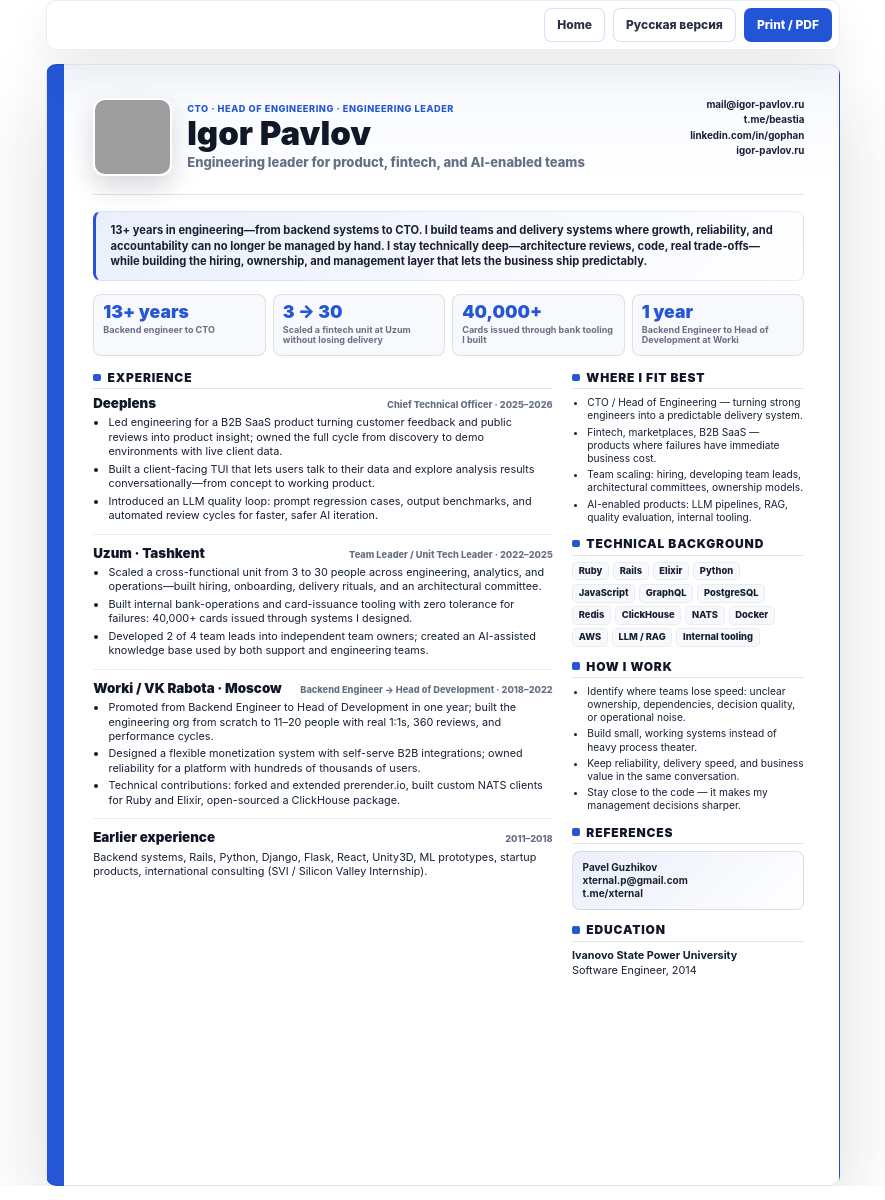
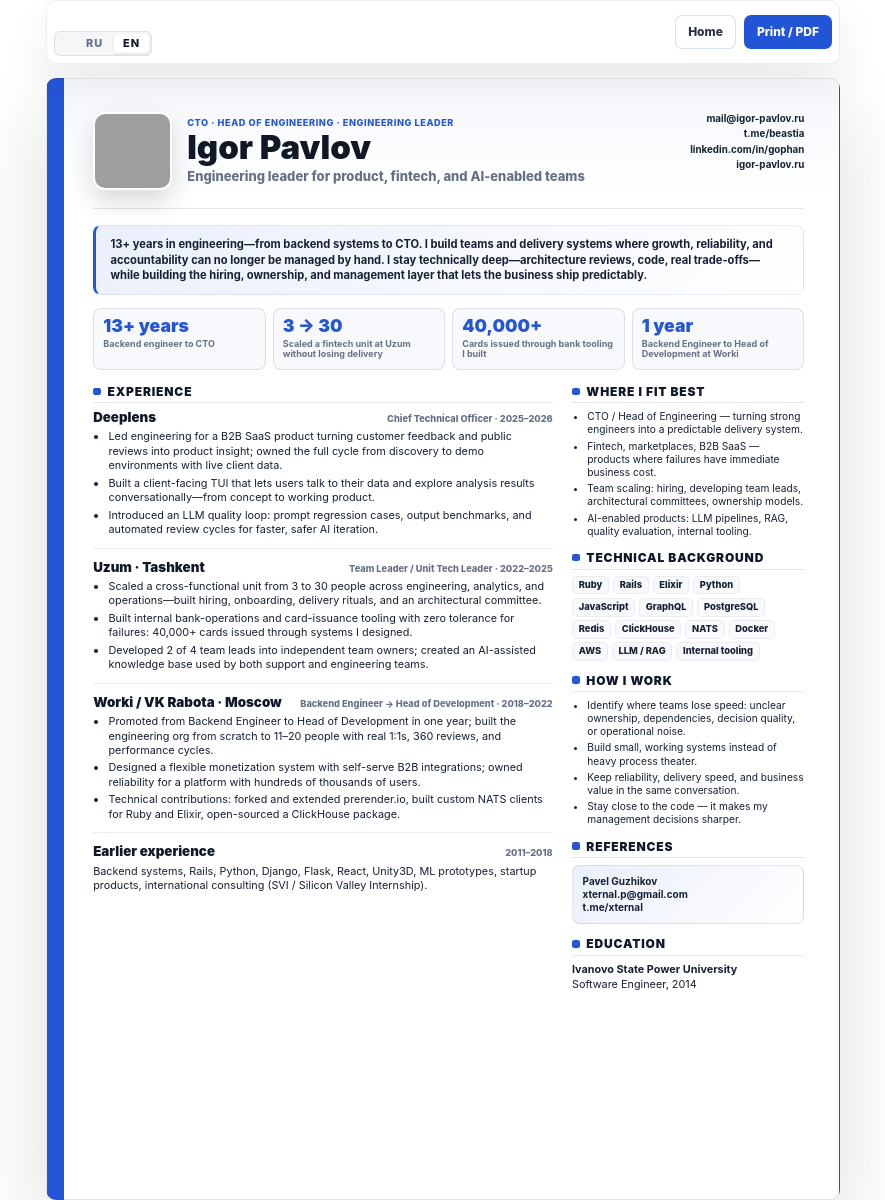
Before and after one commit to BEaStia/beastia.github.io, a Jekyll site: the page built from resume-en.html, in a window 1280 px wide. Shown: the whole page, without its empty margins (197-1082 px from the left). Built offline with Jekyll 4.4.1, drawn with Linux system fonts in a browser that asks for light colours; grey boxes are pictures that could not be loaded.

Commit message:
Add RU | EN language switcher to all resume pages
- Compact pages (resume.html, resume-en.html): switcher in the action bar,
  active state highlighted, pushes other controls to the right
- Leadership page (employment-resume.html): switcher in the nav bar between
  section links and Contact button; RU links to the Russian one-pager
- CSS: .resume-lang-switcher / .leadership-lang-switcher with active states,
  hidden on print, mobile-safe (justify-self: start on narrow screens)

Co-Authored-By: Claude Sonnet 4.6 <noreply@anthropic.com>

```diff
--- a/employment-resume.html
+++ b/employment-resume.html
@@ -21,6 +21,10 @@ permalink: /employment-resume/
       <a href="#technical-depth">Technical depth</a>
       <a href="#roles">Target roles</a>
     </div>
+    <nav class="leadership-lang-switcher" aria-label="Language">
+      <a class="leadership-lang" href="{{ site.baseurl }}/resume/">RU</a>
+      <span class="leadership-lang leadership-lang-active" aria-current="page">EN</span>
+    </nav>
     <a class="leadership-button leadership-button-primary" href="mailto:{{ site.footer-links.email }}">Contact me</a>
   </nav>
 
--- a/resume-en.html
+++ b/resume-en.html
@@ -11,8 +11,11 @@ permalink: /resume-en/
 
 <div class="one-page-resume">
   <div class="resume-actions" aria-label="Resume actions">
+    <nav class="resume-lang-switcher" aria-label="Language">
+      <a class="resume-lang" href="{{ site.baseurl }}/resume/">RU</a>
+      <span class="resume-lang resume-lang-active" aria-current="page">EN</span>
+    </nav>
     <a class="button button-secondary" href="{{ site.baseurl }}/">Home</a>
-    <a class="button button-secondary" href="{{ site.baseurl }}/resume/">Русская версия</a>
     <button class="button button-primary" type="button" onclick="window.print()">Print / PDF</button>
   </div>
 
--- a/resume.html
+++ b/resume.html
@@ -11,8 +11,11 @@ permalink: /resume/
 
 <div class="one-page-resume">
   <div class="resume-actions" aria-label="Resume actions">
+    <nav class="resume-lang-switcher" aria-label="Язык">
+      <span class="resume-lang resume-lang-active" aria-current="page">RU</span>
+      <a class="resume-lang" href="{{ site.baseurl }}/resume-en/">EN</a>
+    </nav>
     <a class="button button-secondary" href="{{ site.baseurl }}/">На главную</a>
-    <a class="button button-secondary" href="{{ site.baseurl }}/resume-en/">English version</a>
     <button class="button button-primary" type="button" onclick="window.print()">Печать / PDF</button>
   </div>
 
--- a/style.scss
+++ b/style.scss
@@ -706,7 +706,8 @@ html {
 
   .leadership-nav,
   .leadership-actions,
-  .leadership-contact-band {
+  .leadership-contact-band,
+  .leadership-lang-switcher {
     display: none !important;
   }
 
@@ -1679,6 +1680,74 @@ footer {
   backdrop-filter: blur(14px);
 }
 
+.resume-lang-switcher {
+  display: inline-flex;
+  align-items: center;
+  gap: 2px;
+  margin-right: auto;
+  padding: 2px;
+  border: 1px solid rgba(22, 32, 51, 0.1);
+  border-radius: 6px;
+  background: rgba(22, 32, 51, 0.04);
+}
+
+.resume-lang {
+  padding: 4px 9px;
+  border-radius: 4px;
+  color: #667085;
+  font-size: 11px;
+  font-weight: 800;
+  letter-spacing: 0.08em;
+  line-height: 1;
+  text-transform: uppercase;
+  transition: color 120ms ease;
+}
+
+a.resume-lang:hover,
+a.resume-lang:focus {
+  color: #2456d6;
+}
+
+.resume-lang-active {
+  background: #fff;
+  color: #101828;
+  box-shadow: 0 1px 3px rgba(18, 25, 39, 0.1);
+  cursor: default;
+}
+
+.leadership-lang-switcher {
+  display: inline-flex;
+  align-items: center;
+  gap: 2px;
+  padding: 2px;
+  border: 1px solid var(--li-line);
+  border-radius: 6px;
+  background: rgba(22, 32, 51, 0.03);
+}
+
+.leadership-lang {
+  padding: 5px 11px;
+  border-radius: 4px;
+  color: var(--li-muted);
+  font-size: 12px;
+  font-weight: 800;
+  letter-spacing: 0.08em;
+  text-transform: uppercase;
+  transition: color 120ms ease;
+}
+
+a.leadership-lang:hover,
+a.leadership-lang:focus {
+  color: var(--li-blue);
+}
+
+.leadership-lang-active {
+  background: #fff;
+  color: var(--li-ink);
+  box-shadow: 0 1px 3px rgba(18, 25, 39, 0.1);
+  cursor: default;
+}
+
 .resume-actions .button {
   width: auto;
   min-height: 34px;
@@ -1992,6 +2061,11 @@ footer {
     width: 100%;
   }
 
+  .resume-lang-switcher {
+    justify-self: start;
+    margin-right: 0;
+  }
+
   .resume-sheet {
     width: calc(100vw - 90px);
     max-width: calc(100vw - 90px);
@@ -2087,7 +2161,8 @@ footer {
   body::after,
   .wrapper-masthead,
   .wrapper-footer,
-  .resume-actions {
+  .resume-actions,
+  .resume-lang-switcher {
     display: none !important;
   }
 
```
